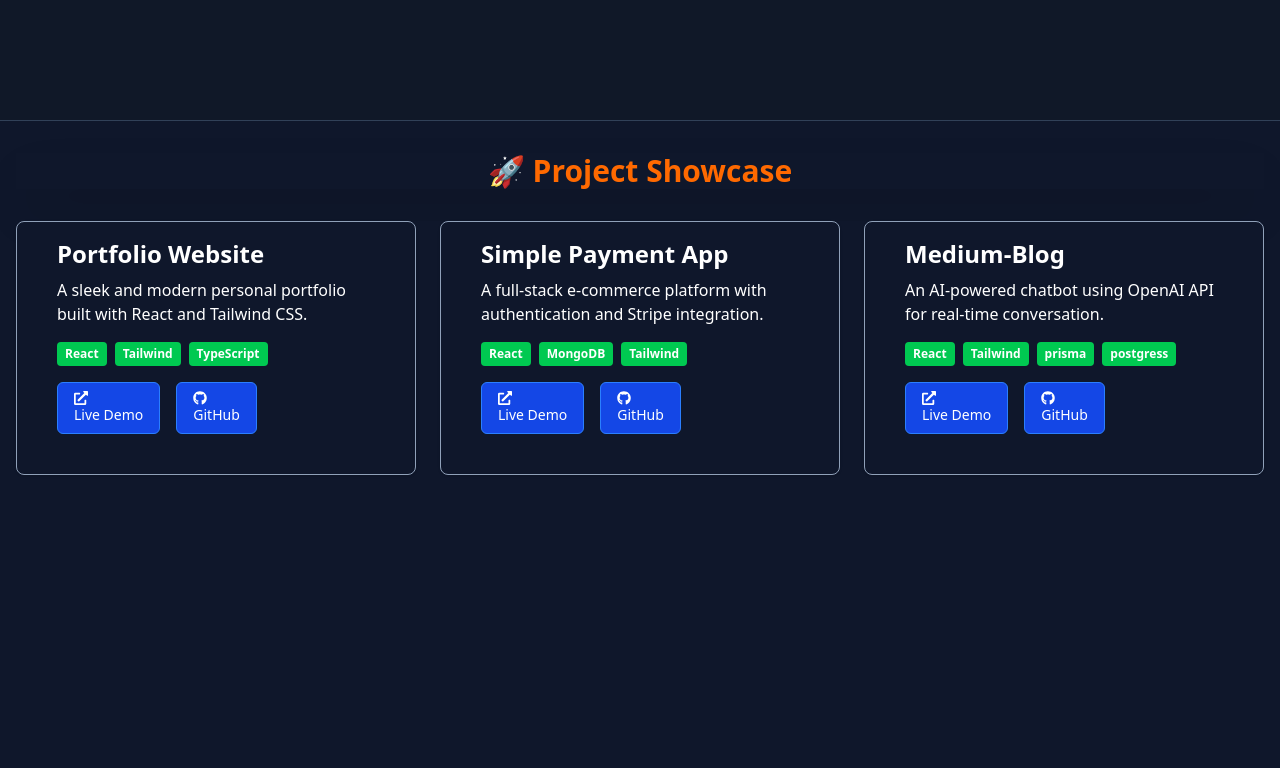
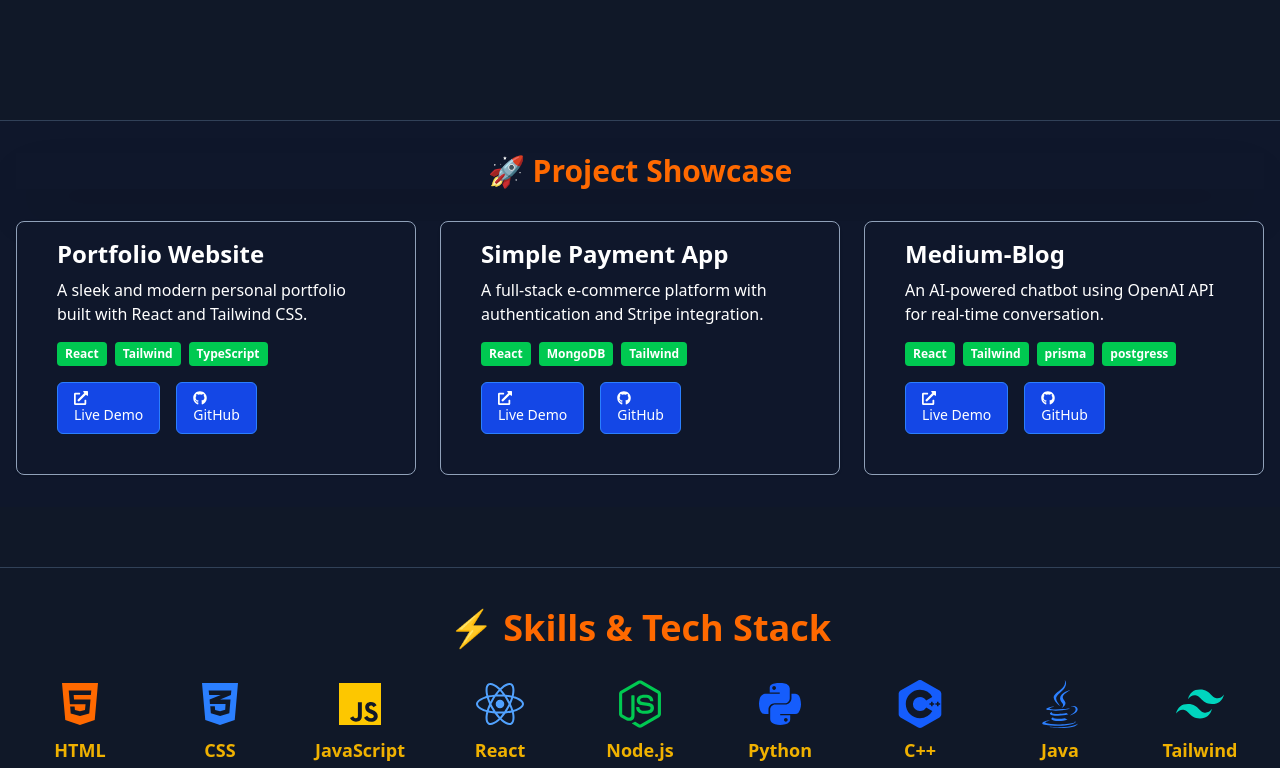
Before and after one commit to Anuragkumar86/Anurag-Portfolio, a React (Vite) app: page / in a window 1280 px wide. Shown: the part 680-1448 px from the top of the page. Built offline with nearby package versions, Linux system fonts and the light colour scheme.

Commit message:
fixed extra margin from projectShowCase.txt

```diff
--- a/src/components/ProjectShowCase.tsx
+++ b/src/components/ProjectShowCase.tsx
@@ -40,7 +40,7 @@
 
 const ProjectShowcase: React.FC = () => {
   return (
-    <div className="bg-slate-900 min-h-screen">
+    <div className="bg-slate-900">
     <div className="container mx-auto px-4 py-8 border-t-1 border-slate-700 bg-slate-900">
       <h2 className="text-3xl font-bold text-center mb-8 text-orange-500 shadow-2xl">🚀 Project Showcase</h2>
       <div className="grid md:grid-cols-2 lg:grid-cols-3 gap-6 bg-slate-900 ">
```
